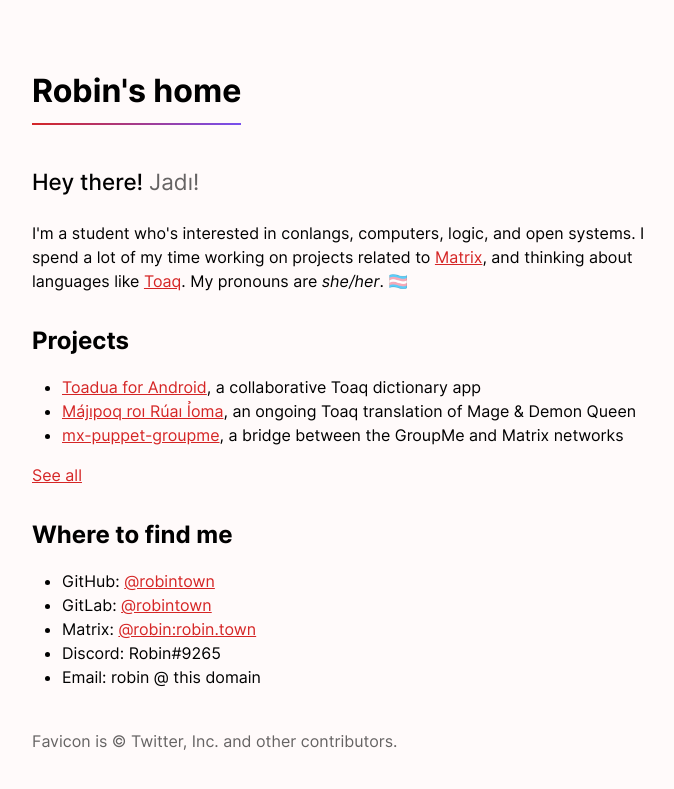
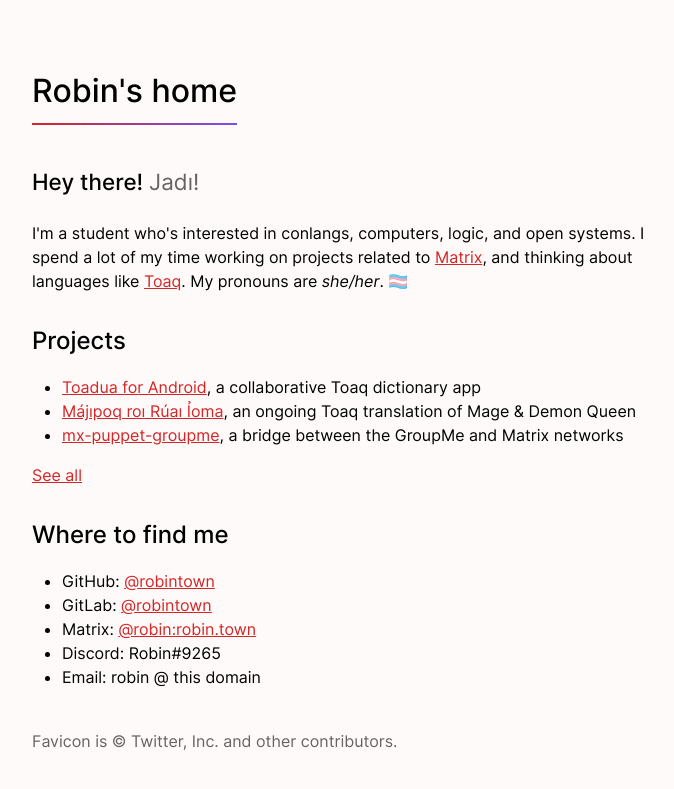
Before and after one commit to robintown/robin.town, a Jekyll site: the page built from index.html, in a window 1280 px wide. Shown: the top 789 px of the page, without its empty margins (288-962 px from the left). Built offline with Jekyll 4.4.1, drawn with Linux system fonts in a browser that asks for light colours.

Commit message:
Reduce the weight of headings

```diff
--- a/styles/default.scss
+++ b/styles/default.scss
@@ -32,6 +32,10 @@ body.wide {
 footer {
   margin-top: 40px;
   opacity: 0.6;
+}
+
+h1, h2, h3, h4, h5 {
+  font-weight: 500;
 }
 
 h1 {
```
